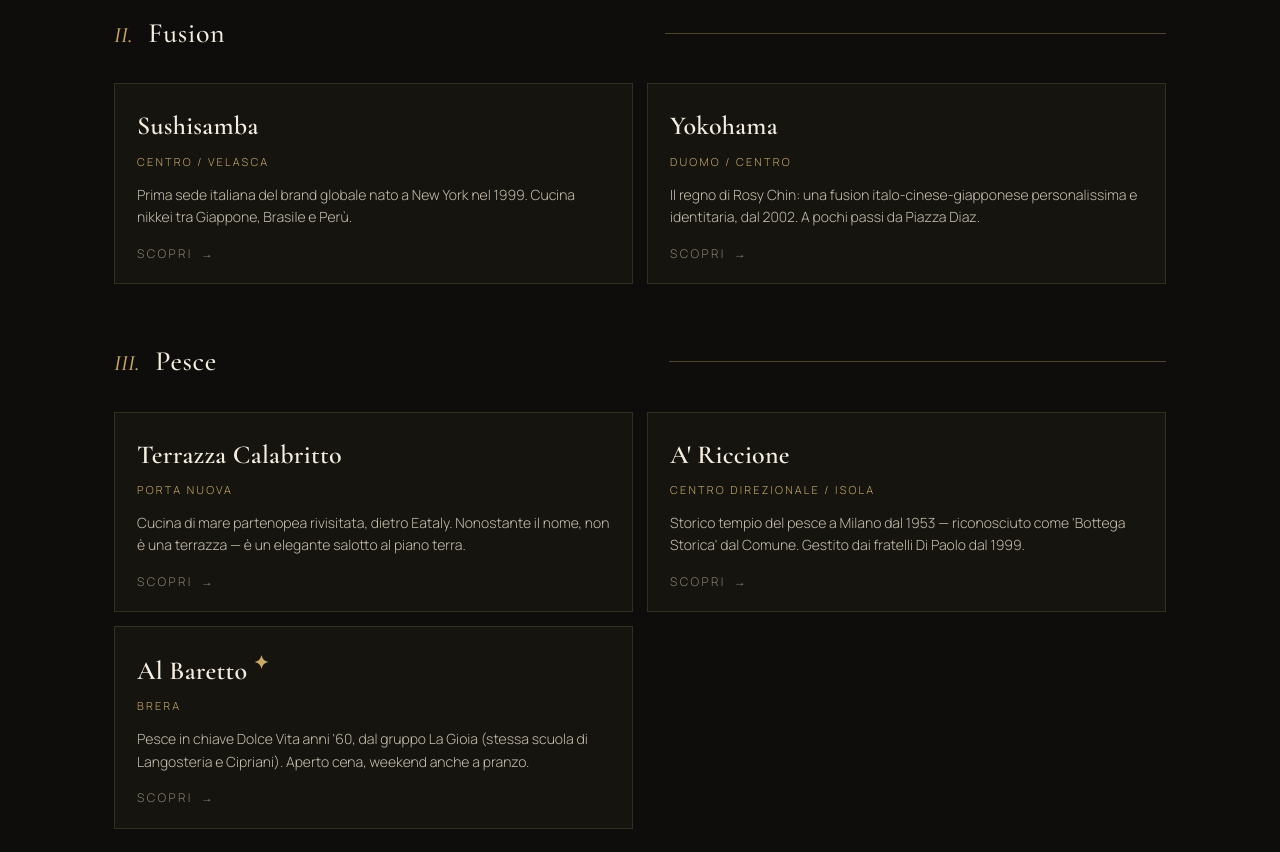
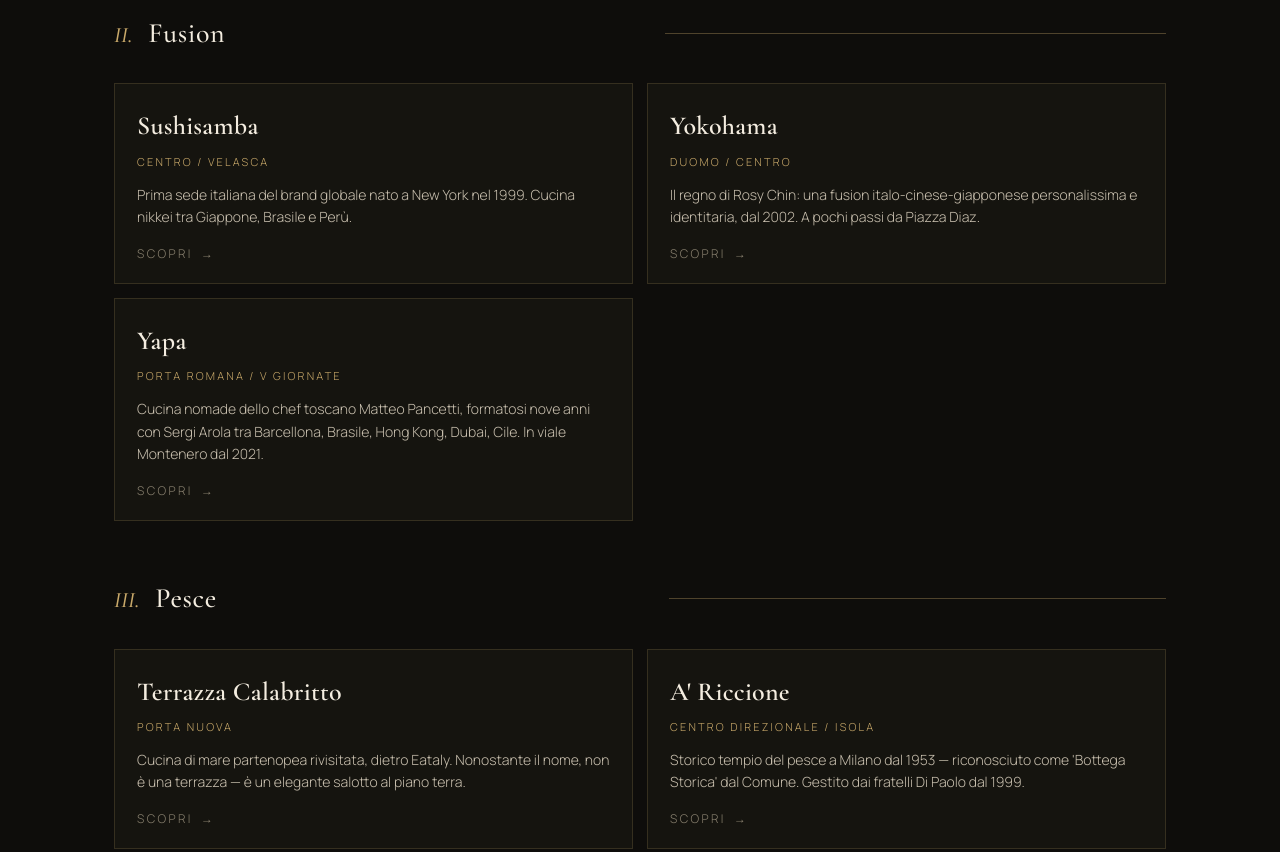
Before and after one commit to jason1984a/cosamilano, a plain HTML site: page index.html in a window 1280 px wide. Shown: the part 910-1762 px from the top of the page. Drawn offline with nearby package versions, Linux system fonts and the light colour scheme.

Commit message:
Add files via upload

```diff
--- a/index.html
+++ b/index.html
@@ -519,6 +519,20 @@
         price: "€€€€",
         when: "Cene speciali, anniversari, fare colpo, ma anche cena romantica (saletta privata)",
         tags: ["Sushi fusion", "Rosy Chin", "Dal 2002", "Saletta privata", "Menu degustazione"]
+      },
+      {
+        name: "Yapa",
+        subtitle: "Nomadic Soul",
+        zone: "Porta Romana / V Giornate",
+        shortDesc: "Cucina nomade dello chef toscano Matteo Pancetti, formatosi nove anni con Sergi Arola tra Barcellona, Brasile, Hong Kong, Dubai, Cile. In viale Montenero dal 2021.",
+        tagline: "Un viaggio culinario che ti trasporta in un altro mondo",
+        cuisine: "Fusion nomade — Mediterraneo, Asia, Sud America. Cocktail bar integrato",
+        address: "Viale Montenero 34 (all'incrocio con viale Lazio)",
+        atmosphere: "Palette monocroma sui toni del grigio (materico, caldo, non freddo), illuminazione soffusa. Grande bancone lineare dove convivono cucina a vista e cocktail bar — nessuna barriera tra piatti e bicchieri. Ingresso minimal-elegante quasi austero, ma dentro accoglie subito. 'Yapa' in quechua significa 'quel qualcosa in più'. Solo cena, chiuso domenica.",
+        specialties: "Menu non convenzionale, diviso per tecnica (Raw, Nigiri, Robatayaki, Bakery, Tacos, Tempura). Yapa Ceviche (pesce di mercato, leche de tigre, patata dolce, mais cancha, coriandolo), ricciola affumicata alla brace di leccio, tacos di angus, wagyu. Mixology firmata Matias Sarli con Yaparita, Old Chipotle, Bloody Yapa Mary.",
+        price: "€€€€ (piatti 15-25€, dessert 12€, cocktail 12-14€, ~100€ a persona)",
+        when: "Cene esperienziali, food pairing con cocktail, seduti al bancone per godersi la cucina a vista",
+        tags: ["Fusion nomade", "Cocktail pairing", "Matteo Pancetti", "Solo cena", "Anche a Antiparos"]
       }
     ]
   },
@@ -854,6 +868,26 @@
         tags: ["700 etichette", "40% francesi", "Borgogna", "Dal 2023", "Storytelling"]
       }
     ]
+  },
+  {
+    category: "Pub & Birreria",
+    number: "XII",
+    restaurants: [
+      {
+        name: "Doppio Malto",
+        subtitle: "Stadio San Siro",
+        zone: "San Siro",
+        shortDesc: "Sport pub dentro lo stadio Meazza, con dehors bordo campo affacciato sul prato di San Siro. Aperto sia nei giorni delle partite che nel resto della settimana.",
+        tagline: "L'unico posto a Milano dove bevi una birra artigianale con vista sul prato più famoso d'Italia",
+        cuisine: "Birra artigianale prodotta in casa, cucina da pub (hamburger, tapas, pasta, pizza, carne)",
+        address: "Stadio Giuseppe Meazza — accesso pedonale dal gate 15. Parcheggio gratuito su Piazzale Angelo Moratti (biglietto vidimato in cassa)",
+        atmosphere: "Sport pub scenografico che unisce l'atmosfera del grande calcio all'esperienza conviviale del brand. Dehors unico bordo campo con vista prato (chiuso durante la stagione dei concerti). Doppio Malto ha acquisito nel 2025 la gestione del food & beverage di tutto lo stadio (bar, corner, punti ristorazione di Inter e Milan). Birreria italiana con locali anche in Francia.",
+        specialties: "Birre artigianali prodotte in casa in tante varianti, comprese due birre no-alcol sotto un grado. Beer cocktail inediti. Tapas da 7-8€ per accompagnare la birra. Hamburger (15% degli ordini), pasta, pizza, carne. Anche biliardo e freccette.",
+        price: "€€",
+        when: "Pre-partita, post-partita, ma anche una birra qualunque sera della settimana con vista sul Meazza",
+        tags: ["Dentro lo stadio", "Vista prato", "Birra artigianale", "Sport pub", "Gate 15", "Parcheggio gratis"]
+      }
+    ]
   }
 ];
 
```
